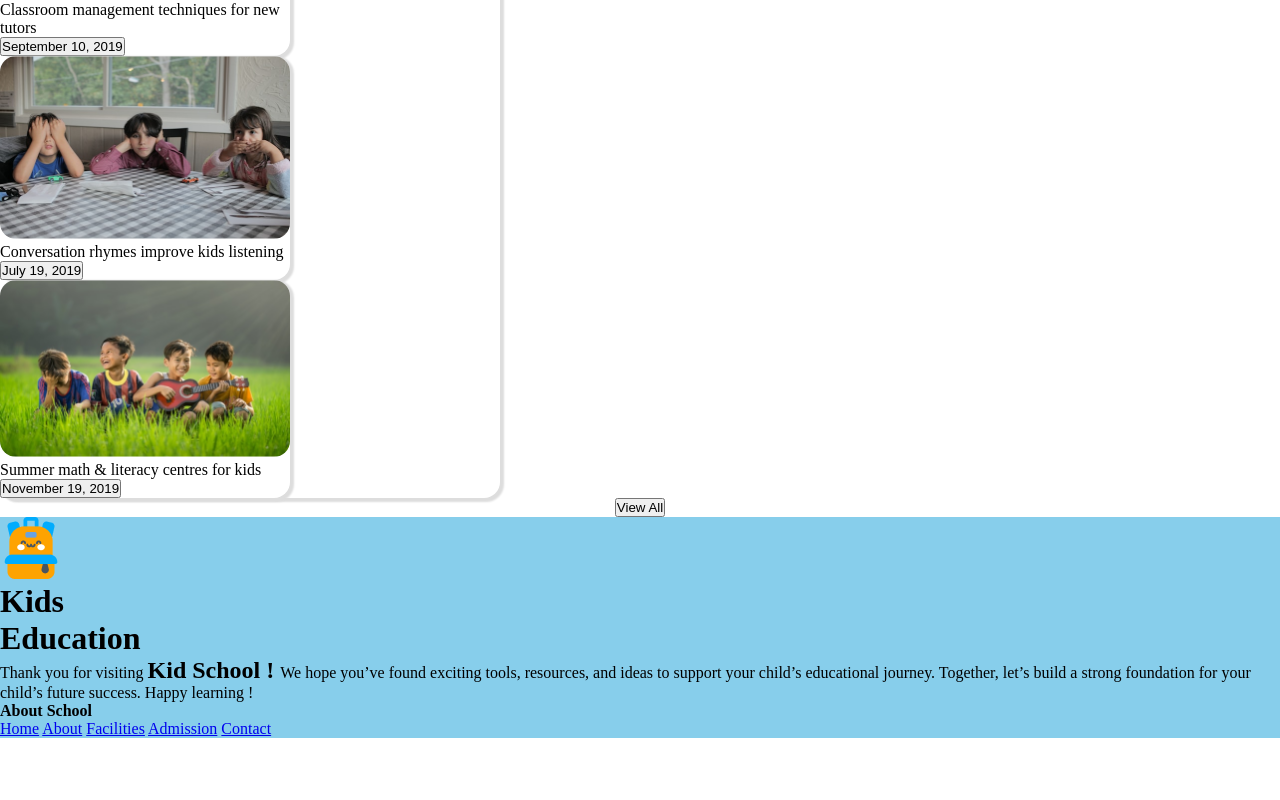
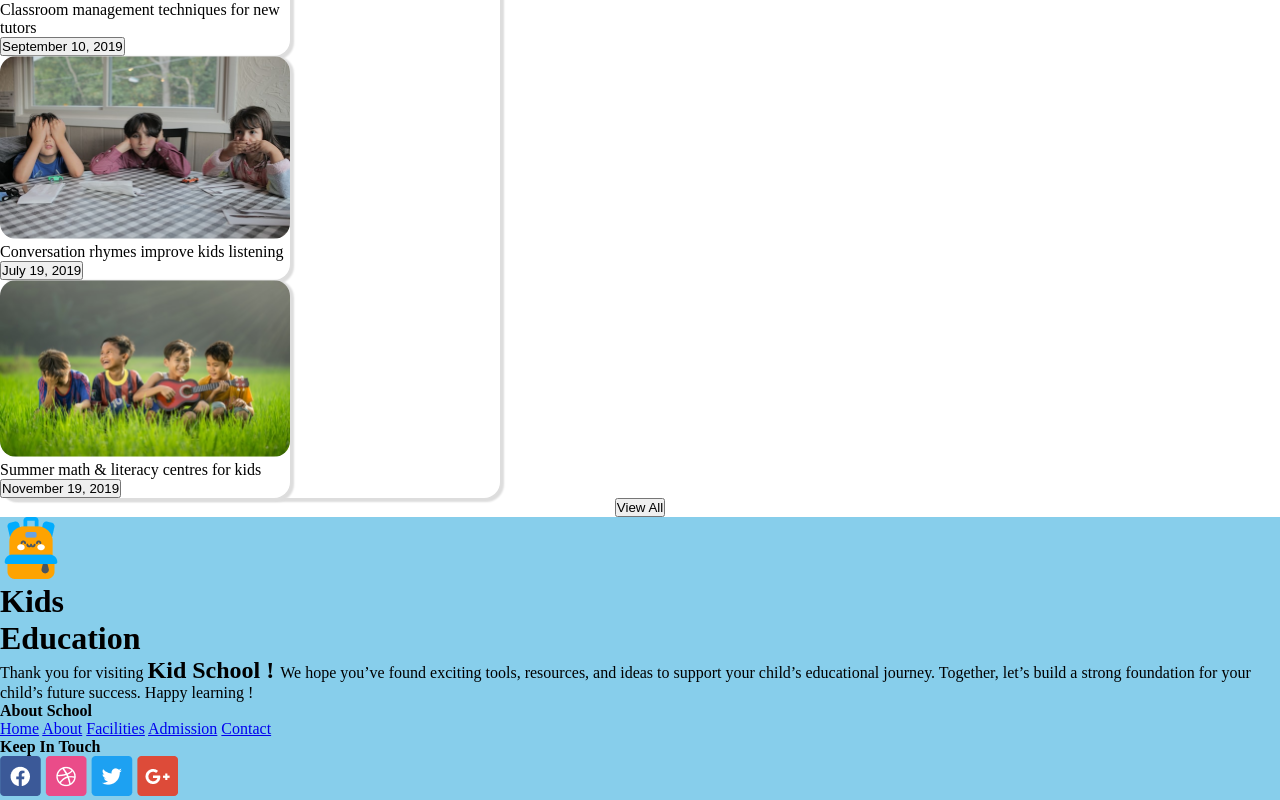
Before and after one commit to arjonghosh32/2nd-assing-repo, a plain HTML site: page index.html in a window 1280 px wide. Shown: the part 3027-3827 px from the top of the page. Before the commit the page ends 3765 px from the top, so only its background shows below. Drawn offline with Linux system fonts and the light colour scheme.

Commit message:
2nd time

```diff
--- a/index.html
+++ b/index.html
@@ -211,3 +211,16 @@
                     <a href="#">Contact</a>
                 </div>
             </div>
+            <div class="social_section">
+                <h4>Keep In Touch</h4>
+                <div class="social_img">
+                    <a href="#"><img src="assets/fb.png" alt="facebook icon"></a>
+                    <a href="#"><img src="assets/dribble.png" alt="dribble icon"></a>
+                    <a href="#"><img src="assets/twitter.png" alt="twitter icon"></a>
+                    <a href="#"><img src="assets/google+.png" alt="google icon"></a>
+                </div>
+            </div>
+        </div>
+    </footer>
+</body>
+</html>
```
